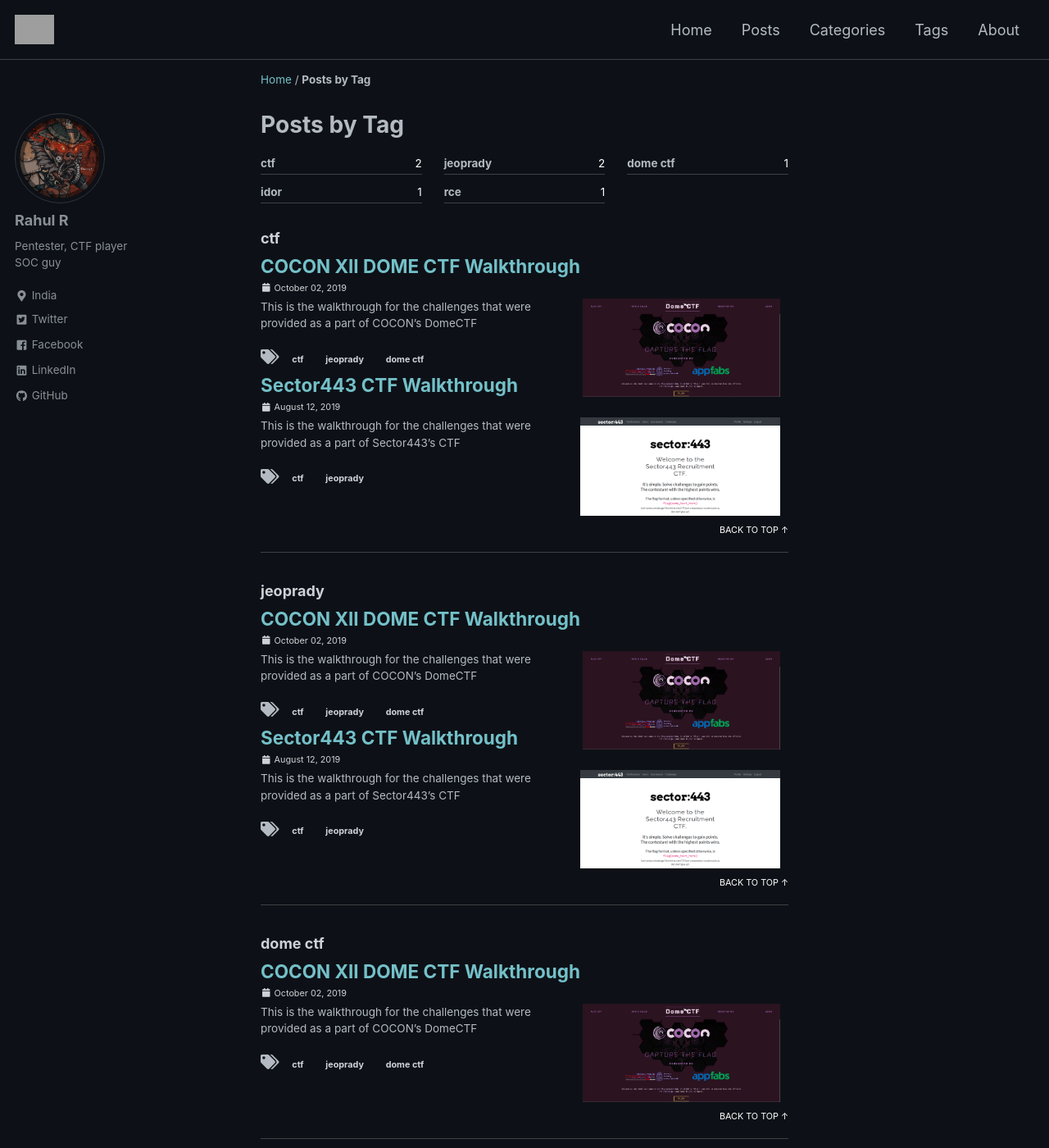
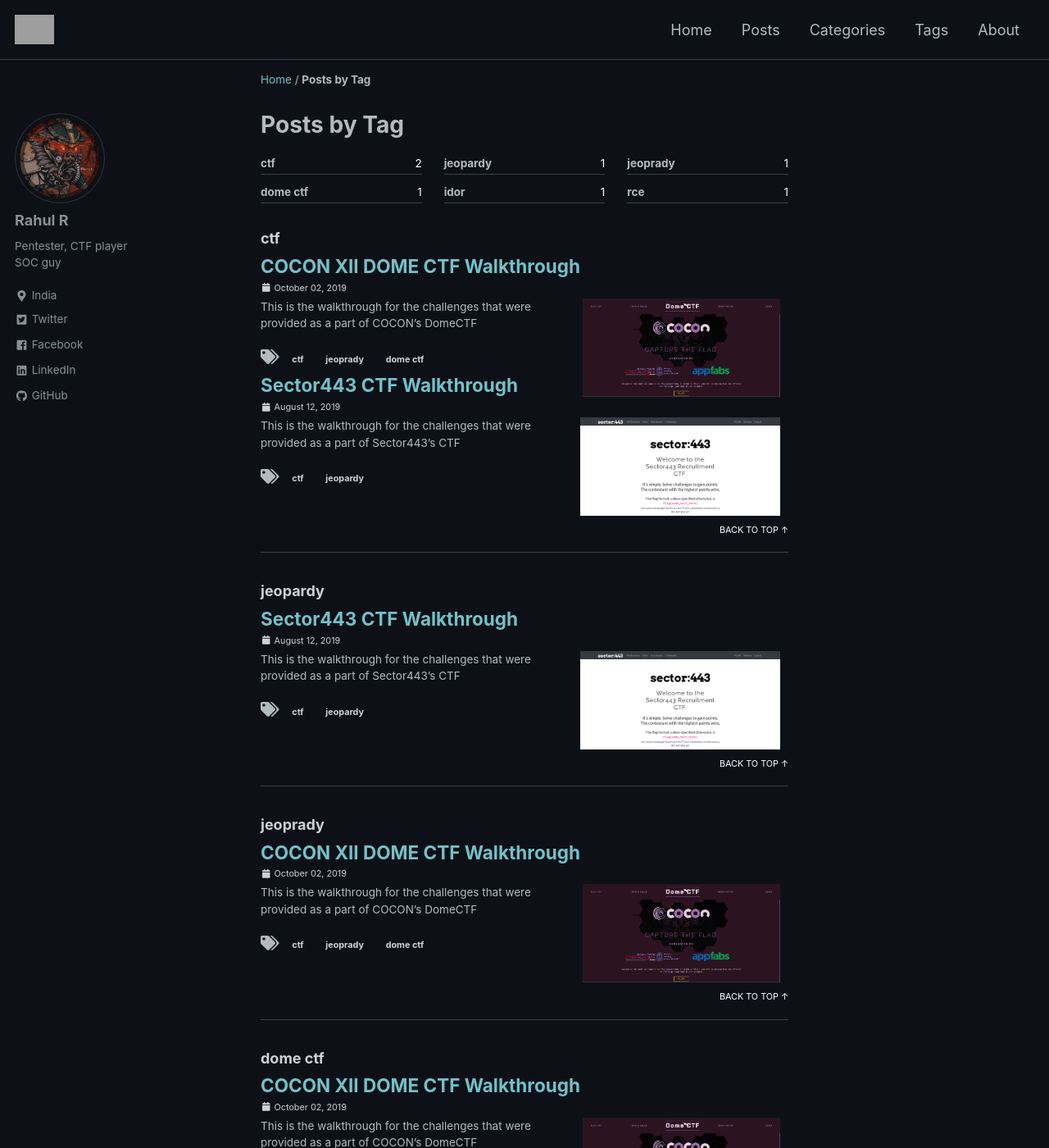
Before and after one commit to rahulr311295/rahulr311295.github.io, a Jekyll site: the page built from _pages/tag-archive.md, in a window 1280 px wide and 1400 px high. Shown: the whole window at 82% size. Built offline with Jekyll 4.4.1, drawn with Linux system fonts in a browser that asks for light colours; cached includes are drawn as plain includes; a script that is not in the unit is left out; grey boxes are pictures that could not be loaded.

Commit message:
Update 2019-08-12-Sector-443-CTF-Walkthrough.md

```diff
--- a/_posts/2019-08-12-Sector-443-CTF-Walkthrough.md
+++ b/_posts/2019-08-12-Sector-443-CTF-Walkthrough.md
@@ -13,7 +13,7 @@
   - infosec
 tags:
   - ctf
-  - jeoprady
+  - jeopardy
 ---
 This is where it all started I was watching an episode of The Boys when a friend of mine gave me a link to this CTF and asked me to play if I had the time, and I has plenty XD
 Most of the challenges where based on reverse engineering binaries.
```
